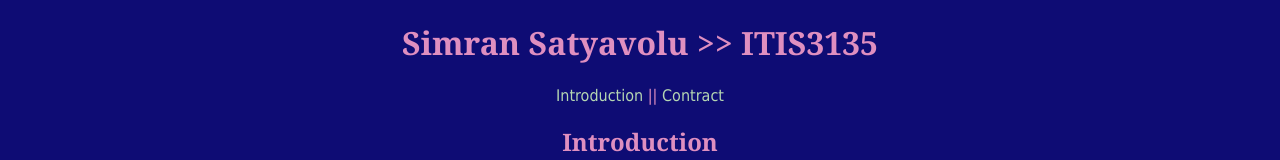
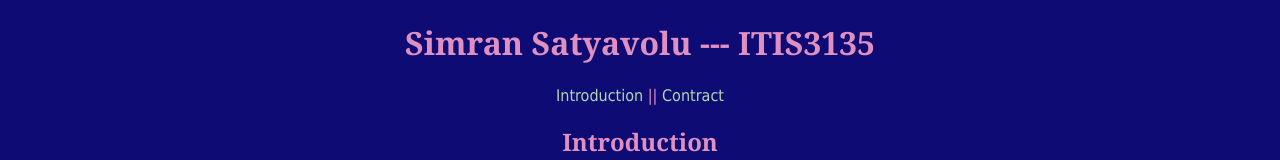
Before and after one commit to asatyavo/asatyavo.github.io, a plain HTML site: page itis3135/introduction.html in a window 1280 px wide. Shown: the top 160 px of the page. Drawn offline with Linux system fonts and the light colour scheme.

Commit message:
Update introduction.html

```diff
--- a/itis3135/introduction.html
+++ b/itis3135/introduction.html
@@ -10,7 +10,7 @@
 
 <body>
 	<header>
-			<h1>Simran Satyavolu >> ITIS3135</h1>
+			<h1>Simran Satyavolu --- ITIS3135</h1>
 	</header>
 	<nav>
 		<a href="introduction.html">Introduction</a>
```
